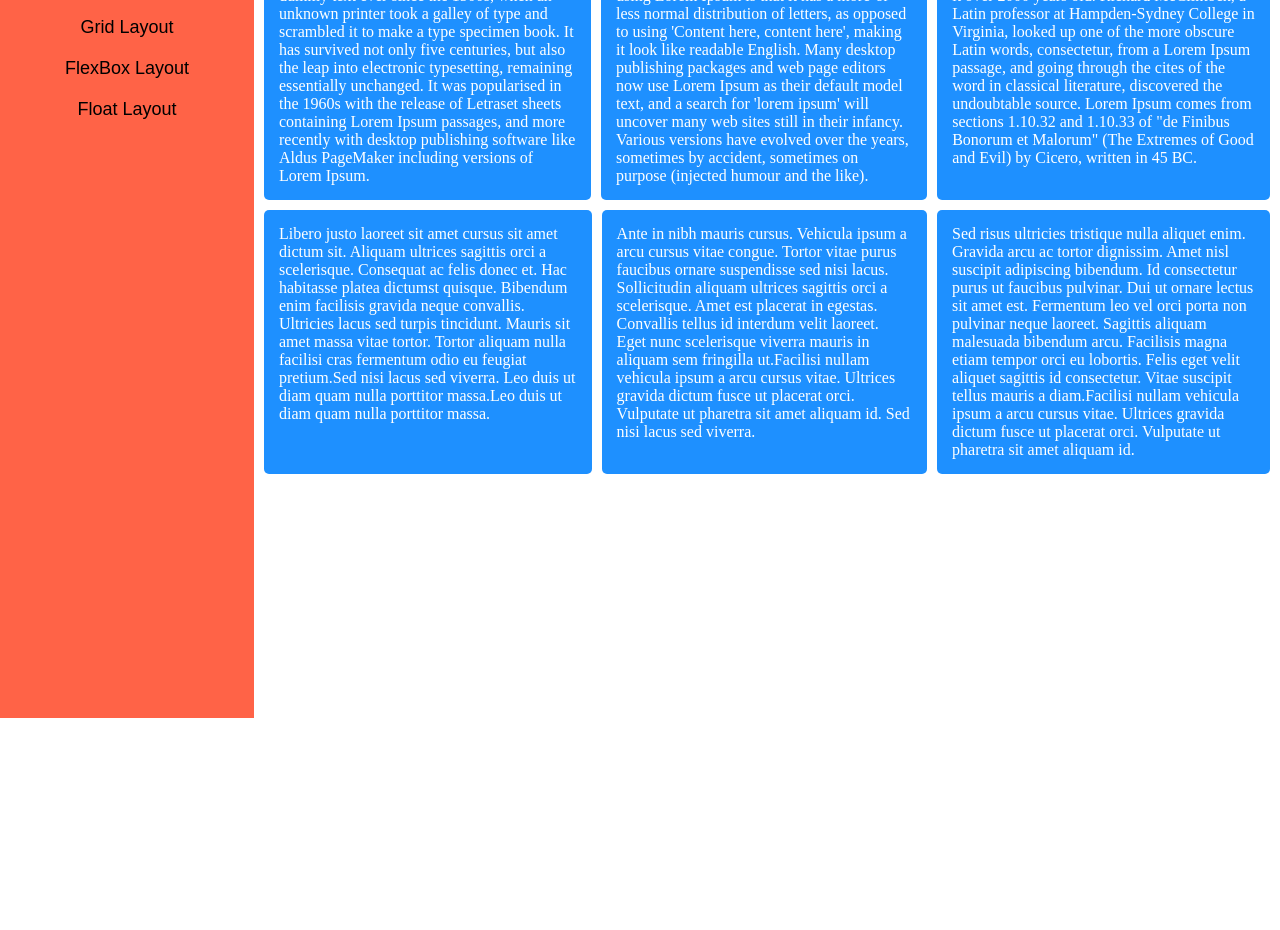
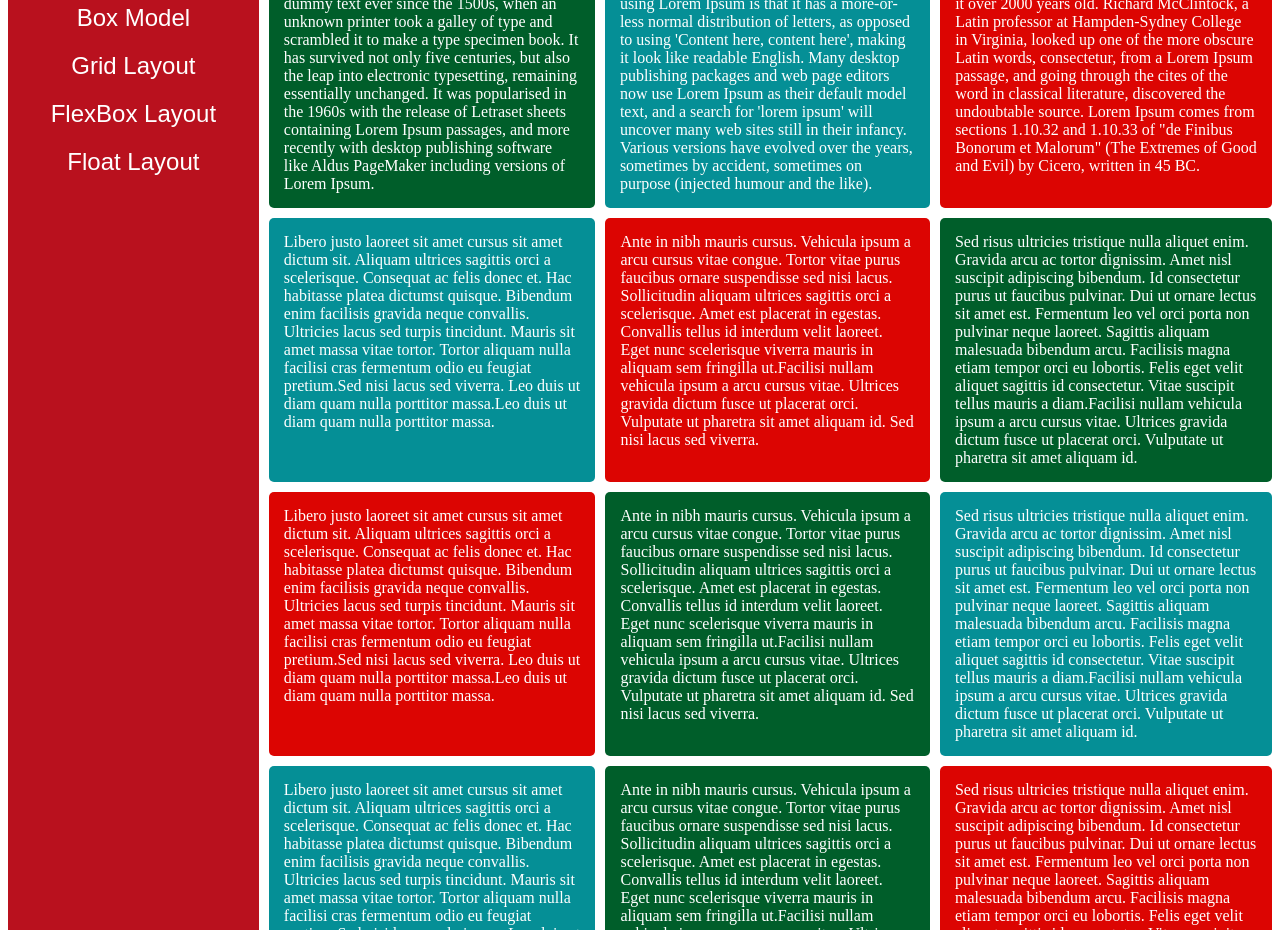
Before and after one commit to sarathkumar6/Responsive-Web-Design, a plain HTML site: page index.html in a window 1280 px wide. Shown: the part 82-1012 px from the top of the page. Before the commit the page ends 800 px from the top, so only its background shows below. Drawn offline with Linux system fonts and the light colour scheme.

Commit message:
Add styles to grid columns

```diff
--- a/index.html
+++ b/index.html
@@ -4,7 +4,7 @@
     <link rel="stylesheet" type="text/css" href="style.css">
 </head>
 <body>
-<div class="column-temp">
+<div class="column-template">
     <aside>
         <div class="aside-title">
             CSS Topics
@@ -22,33 +22,51 @@
     <main>
         <div id="main-container">
             <div class="grid-container">
-            <p>
+            <p class="grid-col1">
                 Lorem Ipsum is simply dummy text of the printing and typesetting industry. Lorem Ipsum has been the industry's standard dummy text ever since the 1500s, when an unknown printer took a galley of type and scrambled it to make a type specimen book. It has survived not only five centuries, but also the leap into electronic typesetting, remaining essentially unchanged. It was popularised in the 1960s with the release of Letraset sheets containing Lorem Ipsum passages, and more recently with desktop publishing software like Aldus PageMaker including versions of Lorem Ipsum.
             </p>
-            <p>
+            <p class="grid-col2">
                 It is a long established fact that a reader will be distracted by the readable content of a page when looking at its layout. The point of using Lorem Ipsum is that it has a more-or-less normal distribution of letters, as opposed to using 'Content here, content here', making it look like readable English. Many desktop publishing packages and web page editors now use Lorem Ipsum as their default model text, and a search for 'lorem ipsum' will uncover many web sites still in their infancy. Various versions have evolved over the years, sometimes by accident, sometimes on purpose (injected humour and the like).
             </p>
-            <p>
+            <p class="grid-col3">
                 Contrary to popular belief, Lorem Ipsum is not simply random text. It has roots in a piece of classical Latin literature from 45 BC, making it over 2000 years old. Richard McClintock, a Latin professor at Hampden-Sydney College in Virginia, looked up one of the more obscure Latin words, consectetur, from a Lorem Ipsum passage, and going through the cites of the word in classical literature, discovered the undoubtable source. Lorem Ipsum comes from sections 1.10.32 and 1.10.33 of "de Finibus Bonorum et Malorum" (The Extremes of Good and Evil) by Cicero, written in 45 BC.
             </p>
         </div>
 
         <div class="grid-container">
-            <p>
+            <p class="grid-col2">
                 Libero justo laoreet sit amet cursus sit amet dictum sit. Aliquam ultrices sagittis orci a scelerisque. Consequat ac felis donec et. Hac habitasse platea dictumst quisque. Bibendum enim facilisis gravida neque convallis. Ultricies lacus sed turpis tincidunt. Mauris sit amet massa vitae tortor. Tortor aliquam nulla facilisi cras fermentum odio eu feugiat pretium.Sed nisi lacus sed viverra. Leo duis ut diam quam nulla porttitor massa.Leo duis ut diam quam nulla porttitor massa.
             </p>
-            <p>
+            <p class="grid-col3">
                 Ante in nibh mauris cursus. Vehicula ipsum a arcu cursus vitae congue. Tortor vitae purus faucibus ornare suspendisse sed nisi lacus. Sollicitudin aliquam ultrices sagittis orci a scelerisque. Amet est placerat in egestas. Convallis tellus id interdum velit laoreet. Eget nunc scelerisque viverra mauris in aliquam sem fringilla ut.Facilisi nullam vehicula ipsum a arcu cursus vitae. Ultrices gravida dictum fusce ut placerat orci. Vulputate ut pharetra sit amet aliquam id. Sed nisi lacus sed viverra.
             </p>
-            <p>
+            <p class="grid-col1">
                 Sed risus ultricies tristique nulla aliquet enim. Gravida arcu ac tortor dignissim. Amet nisl suscipit adipiscing bibendum. Id consectetur purus ut faucibus pulvinar. Dui ut ornare lectus sit amet est. Fermentum leo vel orci porta non pulvinar neque laoreet. Sagittis aliquam malesuada bibendum arcu. Facilisis magna etiam tempor orci eu lobortis. Felis eget velit aliquet sagittis id consectetur. Vitae suscipit tellus mauris a diam.Facilisi nullam vehicula ipsum a arcu cursus vitae. Ultrices gravida dictum fusce ut placerat orci. Vulputate ut pharetra sit amet aliquam id.
             </p>
         </div>
 
-        <div class="container">
+        <div class="grid-container">
+            <p class="grid-col3">
+                Libero justo laoreet sit amet cursus sit amet dictum sit. Aliquam ultrices sagittis orci a scelerisque. Consequat ac felis donec et. Hac habitasse platea dictumst quisque. Bibendum enim facilisis gravida neque convallis. Ultricies lacus sed turpis tincidunt. Mauris sit amet massa vitae tortor. Tortor aliquam nulla facilisi cras fermentum odio eu feugiat pretium.Sed nisi lacus sed viverra. Leo duis ut diam quam nulla porttitor massa.Leo duis ut diam quam nulla porttitor massa.
+            </p>
+            <p class="grid-col1">
+                Ante in nibh mauris cursus. Vehicula ipsum a arcu cursus vitae congue. Tortor vitae purus faucibus ornare suspendisse sed nisi lacus. Sollicitudin aliquam ultrices sagittis orci a scelerisque. Amet est placerat in egestas. Convallis tellus id interdum velit laoreet. Eget nunc scelerisque viverra mauris in aliquam sem fringilla ut.Facilisi nullam vehicula ipsum a arcu cursus vitae. Ultrices gravida dictum fusce ut placerat orci. Vulputate ut pharetra sit amet aliquam id. Sed nisi lacus sed viverra.
+            </p>
+            <p class="grid-col2">
+                Sed risus ultricies tristique nulla aliquet enim. Gravida arcu ac tortor dignissim. Amet nisl suscipit adipiscing bibendum. Id consectetur purus ut faucibus pulvinar. Dui ut ornare lectus sit amet est. Fermentum leo vel orci porta non pulvinar neque laoreet. Sagittis aliquam malesuada bibendum arcu. Facilisis magna etiam tempor orci eu lobortis. Felis eget velit aliquet sagittis id consectetur. Vitae suscipit tellus mauris a diam.Facilisi nullam vehicula ipsum a arcu cursus vitae. Ultrices gravida dictum fusce ut placerat orci. Vulputate ut pharetra sit amet aliquam id.
+            </p>
         </div>
 
-        <div class="container">
+        <div class="grid-container">
+            <p class="grid-col2">
+                Libero justo laoreet sit amet cursus sit amet dictum sit. Aliquam ultrices sagittis orci a scelerisque. Consequat ac felis donec et. Hac habitasse platea dictumst quisque. Bibendum enim facilisis gravida neque convallis. Ultricies lacus sed turpis tincidunt. Mauris sit amet massa vitae tortor. Tortor aliquam nulla facilisi cras fermentum odio eu feugiat pretium.Sed nisi lacus sed viverra. Leo duis ut diam quam nulla porttitor massa.Leo duis ut diam quam nulla porttitor massa.
+            </p>
+            <p class="grid-col1">
+                Ante in nibh mauris cursus. Vehicula ipsum a arcu cursus vitae congue. Tortor vitae purus faucibus ornare suspendisse sed nisi lacus. Sollicitudin aliquam ultrices sagittis orci a scelerisque. Amet est placerat in egestas. Convallis tellus id interdum velit laoreet. Eget nunc scelerisque viverra mauris in aliquam sem fringilla ut.Facilisi nullam vehicula ipsum a arcu cursus vitae. Ultrices gravida dictum fusce ut placerat orci. Vulputate ut pharetra sit amet aliquam id. Sed nisi lacus sed viverra.
+            </p>
+            <p class="grid-col3">
+                Sed risus ultricies tristique nulla aliquet enim. Gravida arcu ac tortor dignissim. Amet nisl suscipit adipiscing bibendum. Id consectetur purus ut faucibus pulvinar. Dui ut ornare lectus sit amet est. Fermentum leo vel orci porta non pulvinar neque laoreet. Sagittis aliquam malesuada bibendum arcu. Facilisis magna etiam tempor orci eu lobortis. Felis eget velit aliquet sagittis id consectetur. Vitae suscipit tellus mauris a diam.Facilisi nullam vehicula ipsum a arcu cursus vitae. Ultrices gravida dictum fusce ut placerat orci. Vulputate ut pharetra sit amet aliquam id.
+            </p>
         </div>
         </div>
     </main>
--- a/style.css
+++ b/style.css
@@ -1,31 +1,28 @@
-body {
-  margin: 0;
-}
-aside {
-  background-color: tomato;
-}
 
-.aside-title {
-  font-size: x-large;
-  font-family: sans-serif;
-  color: white;
-  text-align: center;
-  margin: 10px;
-}
-
-main {
-    margin-right: 10px;
-}
-
-.column-temp {
+.column-template {
   display: grid;
   grid-template-columns: 1fr 4fr;
   height: 100vh;
   grid-gap: 10px;
 }
 
+aside {
+  background-color: #B9111E;
+  border-radius: 5px;
+}
+
+.aside-title {
+  font-size: xx-large;
+  font-family: Helvetica, Arial, sans-serif;
+  color: white;
+  text-align: center;
+  margin: 10px;
+  padding-bottom: 5px;
+  border-bottom: 2px solid white;
+}
+
 .topics-list {
-  font-size: large;
+  font-size: x-large;
   font-family: sans-serif;
   text-align: center;
 }
@@ -39,9 +36,17 @@ ul > * {
   margin: 20px 0;
 }
 
+ul > li {
+    color: white;
+}
+
+ul >li:hover {
+    font-size: xx-large;
+}
+
 .grid-container {
     display: grid;
-    grid-template-columns: repeat(auto-fit, 1fr);
+    grid-template-columns: repeat(auto-fill, 1fr);
     grid-gap: 10px;
     grid-auto-flow: column;
 }
@@ -49,7 +54,6 @@ ul > * {
 .grid-container > p {
     padding: 15px;
     border-radius: 5px;
-    background-color: dodgerblue;
     margin: 0 0 10px 0;
     color: white;
 }
@@ -57,3 +61,16 @@ ul > * {
 .main-container {
     padding: 15px;
 }
+
+.grid-col1 {
+    background-color: #005E2A;
+}
+
+.grid-col2 {
+    background-color: #058F96;
+}
+
+.grid-col3 {
+    background-color: #DC0502;
+
+}
```
